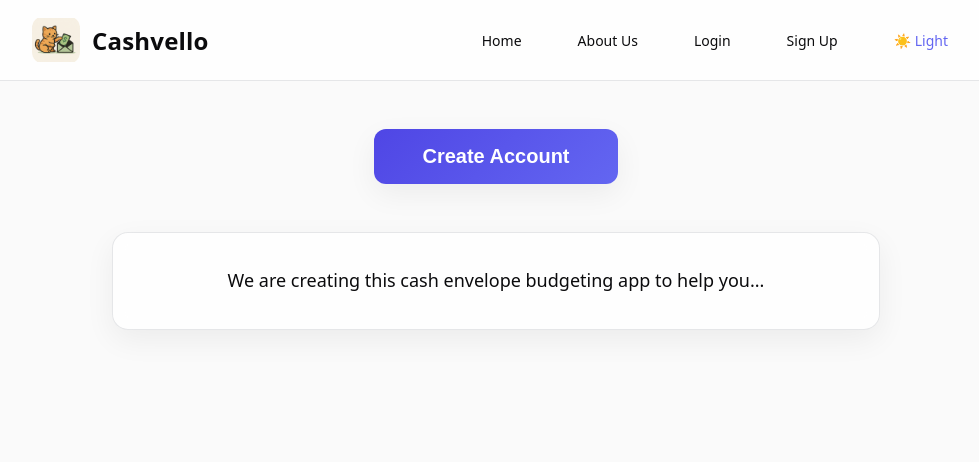
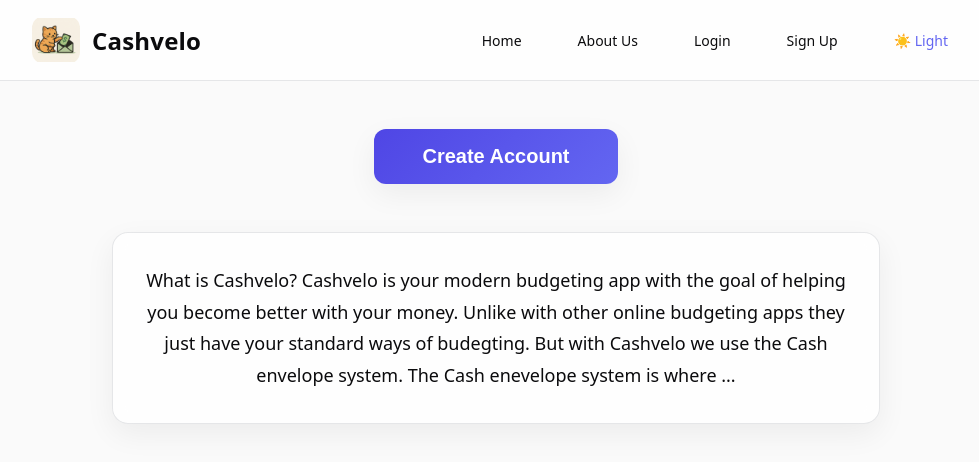
Before and after one commit to sumayiar/capstone, a React (Vite) app: page / in a window 1280 px wide. Shown: the top 462 px of the page, without its empty margins (144-1123 px from the left). Built offline with nearby package versions, Linux system fonts and the light colour scheme.

Commit message:
Updated readme and some website text

```diff
--- a/src/components/HomePage.jsx
+++ b/src/components/HomePage.jsx
@@ -10,10 +10,10 @@ export default function HomePage({ setCurrentPage }) {
             <div className="logo-section">
               <img
                 src="/cat-envelope.jpg"
-                alt="BudgetCat Logo"
+                alt="Cashvelo logo"
                 className="logo-img"
               />
-              <span className="brand-name">Cashvello</span>
+              <span className="project-name">Cashvelo</span>
             </div>
 
             <div className="nav-links">
@@ -39,7 +39,10 @@ export default function HomePage({ setCurrentPage }) {
         </button>
 
         <p className="description">
-          We are creating this cash envelope budgeting app to help you...
+          What is Cashvelo? Cashvelo is your modern budgeting app with the goal of
+          helping you become better with your money. Unlike with other online budgeting apps they just have
+          your standard ways of budegting. But with Cashvelo we use the Cash envelope system. The Cash enevelope
+          system is where ...
         </p>
       </div>
     </div>
--- a/src/styles/HomePage.css
+++ b/src/styles/HomePage.css
@@ -36,7 +36,7 @@
   border-radius: 12px;
 }
 
-.brand-name {
+.project-name {
   font-size: 1.5rem;
   font-weight: 700;
   color: var(--text);
```
Also changed, not shown: 1 other file (tests, documents, lock files or other folders).
